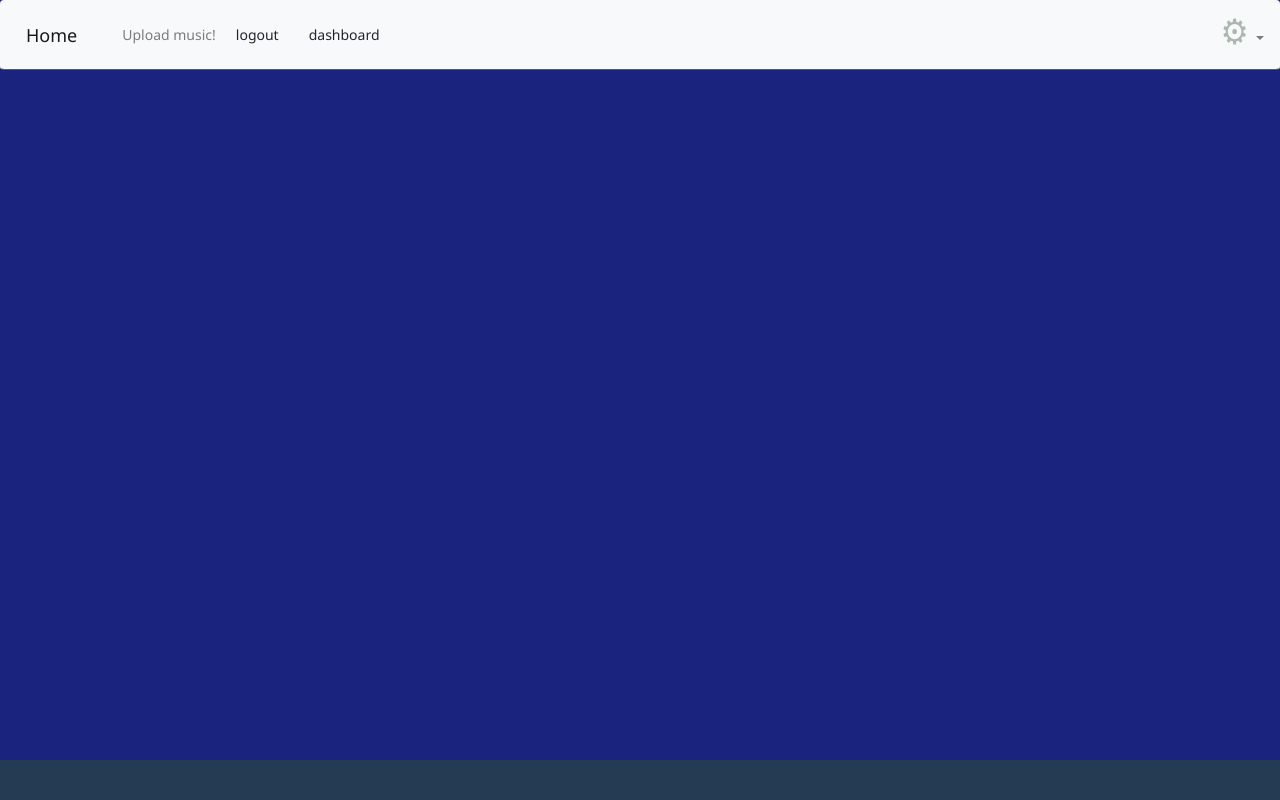
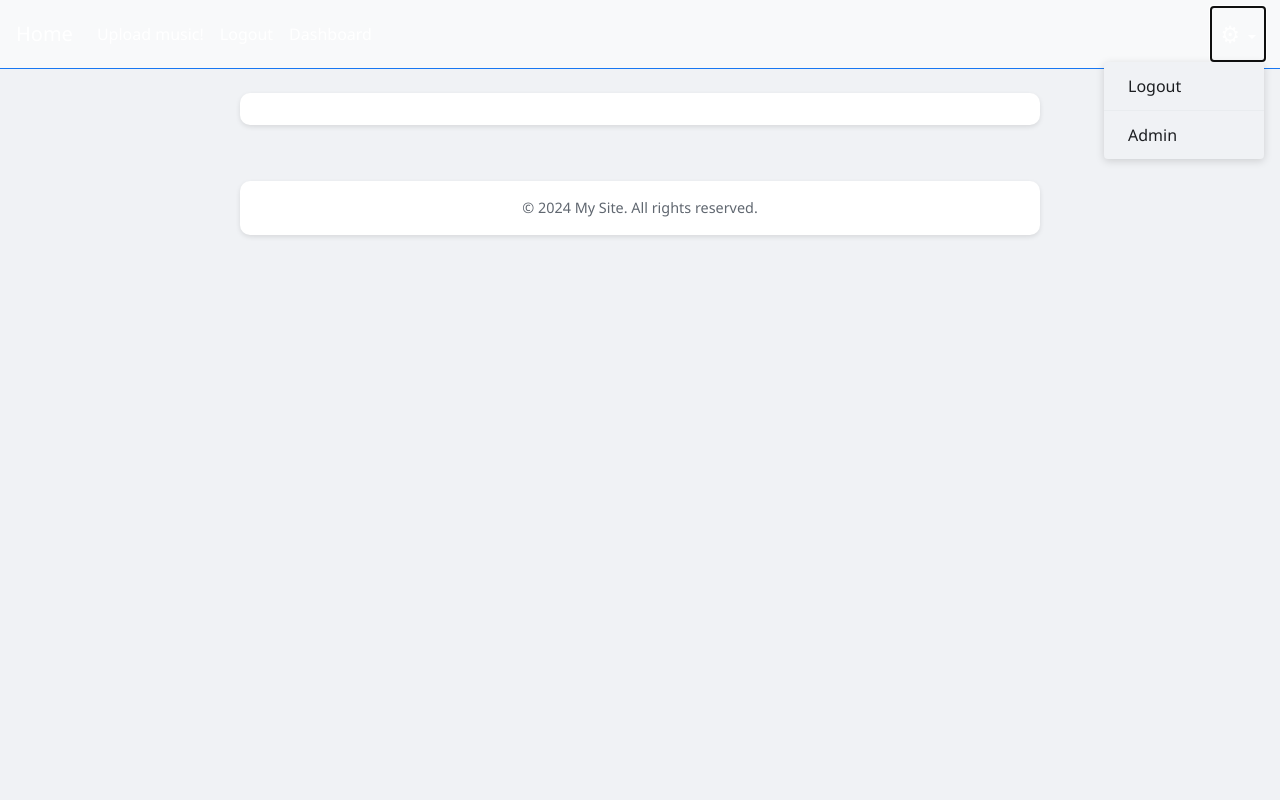
Before and after one commit to christophermccall/DrumCircle, a Flask app: page / in a window 1280 px wide, after a click that opens the changed part. Run offline with Flask 3, Linux system fonts and the light colour scheme; the visitor is signed in with stand-in values (Sample User, id 1); data that the repository does not hold is empty; some libraries are stand-ins or nearby versions.

Commit message:
revamped the css to make the entire app brighter. added functionality to the alerts to avoid having to refresh the page to be rid of them. deleted large background video file.

```diff
--- a/circle/static/style.css
+++ b/circle/static/style.css
@@ -1,147 +1,216 @@
+/* Global Styles */
 body, html {
     height: 100%;
     margin: 0;
     padding: 0;
     font-family: 'Segoe UI', Tahoma, Geneva, Verdana, sans-serif;
-    background-color: #071624; /* Dark blue background */
-    color: #fff; /* White text color */
+    background-color: #f0f2f5;
+    color: #1c1e21;
 }
 
-.page {
-    font-size: 16px; /* Increase font size for better readability */
-    margin: 0 auto;
-    padding: 3%;
+a {
+    text-decoration: none;
+    color: #1877f2;
 }
 
-.header {
-    overflow: hidden;
-    padding: 20px;
-    width: 100%;
-    background-color: #243B53; /* Dark blue background */
-    border-bottom: 1px solid #475C6D; /* Dark blue border */
+a:hover {
+    text-decoration: underline;
 }
 
+/* Navbar */
 .navbar {
-    width: 100%;
-    background-color: #243B53; /* Dark blue background */
-    border-bottom: 1px solid #475C6D; /* Dark blue border */
+    background-color: #1877f2;
+    border-bottom: 1px solid #1877f2;
 }
 
-.navbar-nav .nav-item .nav-link:hover {
-    color: #ACB8AD; /* Light gray text color on hover */
+.navbar-brand, .nav-link {
+    color: #fff !important;
+    font-weight: 500;
 }
 
-.navbar-nav .cog-icon::before {
-    content: "\2699";
-    list-style: none;
-    font-size: 35px;
-    color: #ACB8AD; /* Light gray cog icon color */
+.nav-link:hover {
+    color: #d8e3f8 !important;
 }
 
-.content {
-    margin-top: 20px;
+/* Dropdown Cog Icon */
+.cog-icon::before {
+    content: "\2699";
+    font-size: 1.5rem;
+    color: #fff;
+}
+
+.cog-icon:hover::before {
+    color: #d8e3f8;
+}
+
+/* Buttons */
+.btn {
+    background-color: #1877f2;
+    color: #fff;
+    border-radius: 6px;
+    padding: 10px 20px;
+    border: none;
+    transition: background-color 0.2s ease;
+}
+
+.btn:hover {
+    background-color: #155db8;
+}
+
+/* Form Inputs */
+.form-control {
+    border: none;
+    border-bottom: 1px solid #ddd;
+    border-radius: 0;
+    padding: 10px;
+    margin-bottom: 15px;
+    background-color: #f5f6f7;
+    box-shadow: none;
+}
+
+.form-control:focus {
+    border-bottom: 1px solid #1877f2;
+    outline: none;
+    background-color: #fff;
+}
+
+/* Footer */
+.footer {
+    background-color: #f0f2f5;
+    color: #606770;
+    padding: 1rem 0;
+    text-align: center;
+    font-size: 0.9rem;
+}
+
+/* Alert Messages */
+.alert-danger {
+    background-color: #f02849;
+    color: #fff;
+    padding: 10px 15px;
+    border-radius: 4px;
+}
+
+/* Container for Main Content */
+.container {
+    margin: 20px auto;
+    padding: 1rem;
+    background-color: #fff;
+    border-radius: 10px;
+    box-shadow: 0 2px 5px rgba(0, 0, 0, 0.1);
+    max-width: 800px;
+}
+
+/* Blog Post Styles */
+.blogpost {
+    background-color: #fff;
+    padding: 20px;
+    border-radius: 10px;
+    box-shadow: 0 2px 5px rgba(0, 0, 0, 0.1);
     margin-bottom: 20px;
 }
 
-.login {
-    width: 50%; /* Adjust width for better alignment */
-    float: right;
+.blogheader {
+    background-color: #f5f6f7;
+    padding: 10px;
+    color: #1c1e21;
     text-align: center;
+    font-weight: 500;
+    border-radius: 5px;
 }
 
-.loginbox, .signupbox {
-    text-align: center;
-    margin: 20px auto;
-    width: 80%;
-    max-width: 400px;
-    background-color: #475C6D; /* Dark blue background */
-    padding: 30px;
-    border-radius: 10px;
-    box-shadow: 0 0 20px rgba(0, 0, 0, 0.2); /* Add shadow for depth */
+/* Blog Input Box */
+.bloginputbox {
+    width: 100%;
+    padding: 15px;
+    background-color: #f5f6f7;
+    border: 1px solid #ddd;
+    border-radius: 8px;
+    color: #1c1e21;
+    resize: none;
+    overflow-y: auto;
+    margin-bottom: 10px;
 }
 
-.loginelement, .loginelement[type="submit"] {
-    width: calc(100% - 20px);
-    margin-bottom: 20px; /* Increase margin for better spacing */
-    padding: 15px; /* Increase padding for better appearance */
+/* Dropdown Menu */
+.dropdown-menu {
+    background-color: #f0f2f5;
     border: none;
-    border-radius: 5px;
-    outline: none;
-    background-color: #657B86; /* Dark gray background */
-    color: #fff; /* White text color */
+    box-shadow: 0 2px 8px rgba(0, 0, 0, 0.15);
 }
 
-.loginelement[type="submit"] {
-    cursor: pointer;
+.dropdown-item {
+    color: #1c1e21;
 }
 
-.loginelement[type="submit"]:hover {
-    background-color: #475C6D; /* Dark blue background on hover */
+.dropdown-item:hover {
+    background-color: #e4e6eb;
+    color: #1c1e21;
 }
 
-.logoutlink {
-    padding-left: 5px;
-    font-size: 14px; /* Increase font size for better readability */
+/* Landing Page Background Video */
+.hero-video {
+    position: relative;
+    width: 100%;
+    height: 100vh;
+    overflow: hidden;
+    margin: 0;
 }
 
-.errors {
-    border-bottom: 1px solid #657B86; /* Dark gray border */
-    margin-top: 30px; /* Increase margin for better spacing */
+#video-background {
+    position: absolute;
+    top: 50%;
+    left: 50%;
+    width: 100vw;
+    height: 100vh;
+    object-fit: cover;
+    transform: translate(-50%, -50%);
+    z-index: 1;
 }
 
-.error {
-    color: #d32f2f; /* Dark red error color */
-    font-weight: bold;
+/* Hero Text Overlay */
+.hero-text {
+    position: absolute;
+    top: 50%;
+    left: 50%;
+    transform: translate(-50%, -50%);
+    color: white;
+    text-align: center;
+    z-index: 1;
 }
 
-.footer {
-    background-color: #243B53; /* Dark blue background */
-    color: #ACB8AD; /* Light gray text color */
-    padding: 20px 0;
-    position: fixed;
-    bottom: 0;
-    width: 100%;
-    text-align: center;
-    max-height: 50%;
+.hero-text h1 {
+    font-size: 8vmin;
+    margin-bottom: 20px;
+    line-height: 1.2;
 }
 
-.blogpost {
-    color: #fff; /* White text color */
-    font-size: 18px;
-    background: #657B86; /* Dark gray background */
-    border-radius: 10px;
-    padding: 20px;
-    box-shadow: 0 0 20px rgba(0, 0, 0, 0.2); /* Add shadow for depth */
+.hero-text p {
+    font-size: 4vmin;
+    margin: 0;
 }
 
-.blogheader {
-    border-radius: 5px;
-    background: #475C6D; /* Dark blue background */
-    padding: 20px;
-    color: #fff; /* White text color */
-    text-align: center;
-    letter-spacing: 2px; /* Increase letter spacing for style */
+@media (max-width: 768px) {
+    .hero-text h1 {
+        font-size: 10vw;
+    }
+    .hero-text p {
+        font-size: 6vw;
+    }
 }
 
-.blog-link {
-    color: #ACB8AD; /* Light gray text color */
-    transition: transform .2s;
+/* Responsive Adjustments */
+@media (max-width: 768px) {
+    .navbar-nav .nav-item {
+        padding: 0.5rem;
+    }
+
+    .container {
+        width: 95%;
+        padding: 1rem;
+    }
+
+    .footer {
+        font-size: 0.8rem;
+    }
 }
-
-.blog-link:hover {
-    transform: scale(1.05); /* Increase scale on hover for interaction */
-}
-
-.blog-labal {
-    color: #ACB8AD; /* Light gray text color */
-}
-
-.bloginputbox {
-    width: 100%;
-    height: 150px; /* Adjust height for better appearance */
-    resize: none; /* Disable resizing */
-    overflow-y: auto;
-    border-radius: 10px;
-    color: #333; /* Dark gray text color */
-    padding: 20px; /* Increase padding for better appearance */
-}
--- a/circle/templates/base.html
+++ b/circle/templates/base.html
@@ -3,71 +3,72 @@
   <head>
     <!-- Required meta tags -->
     <meta charset="utf-8">
-    <meta name="viewport" content="width=device-width, initial-scale=1,
-shrink-to-fit=no">
+    <meta name="viewport" content="width=device-width, initial-scale=1, shrink-to-fit=no">
 
     <!-- Bootstrap CSS -->
-    <link rel="stylesheet"
-href="https://stackpath.bootstrapcdn.com/bootstrap/4.3.1/css/bootstrap.min.css"
-integrity="sha384-ggOyR0iXCbMQv3Xipma34MD+dH/1fQ784/j6cY/iJTQUOhcWr7x9JvoRxT2MZw1T"
-crossorigin="anonymous">
-      	<link rel="stylesheet" type="text/css" href="{{url_for('static', filename='bootstrap.min.css')}}">
-	<link rel="stylesheet" type="text/css" href="{{url_for('static', filename='style.css')}}">
+    <link rel="stylesheet" href="https://stackpath.bootstrapcdn.com/bootstrap/4.3.1/css/bootstrap.min.css"
+    integrity="sha384-ggOyR0iXCbMQv3Xipma34MD+dH/1fQ784/j6cY/iJTQUOhcWr7x9JvoRxT2MZw1T" crossorigin="anonymous">
 
+    <!-- Custom CSS -->
+    <link rel="stylesheet" href="{{ url_for('static', filename='style.css') }}">
     <style>
-        body {
-        background-color: #1a237e;
-        color: #ffe4f2;
-        margin: 0% 0% 10% 0%;
-       }
-        a {
-        text-decoration: none;
+        .flashed-message {
+            background-color: #f8d7da;
+            color: #721c24;
+            padding: 10px;
+            border: 1px solid #f5c6cb;
+            border-radius: 5px;
+            margin-bottom: 10px;
+            position: relative;
+            opacity: 1;
+            transition: opacity 0.5s ease-in-out;
         }
     </style>
+
+
+    <title>Drum Circle</title>
   </head>
+  <body>
 
-  <body>
+    <!--Navbar -->
     <nav class="navbar navbar-expand-lg navbar-light bg-light">
-
-    </a>
       <a class="navbar-brand" href="/">Home</a>
-        <button class="navbar-toggler" type="button" data-toggle="collapse"
-data-target="#navbarNav" aria-controls="navbarNav" aria-expanded="false"
-aria-label="Toggle navigation">
+      <button class="navbar-toggler" type="button" data-toggle="collapse" data-target="#navbarNav"
+              aria-controls="navbarNav" aria-expanded="false" aria-label="Toggle navigation">
         <span class="navbar-toggler-icon"></span>
       </button>
+
       <div class="collapse navbar-collapse" id="navbarNav">
         <ul class="navbar-nav">
           <li class="nav-item">
             <a class="nav-link" href="/upload">Upload music!</a>
           </li>
           {% if not current_user.is_authenticated %}
-                    <li><a class="dropdown-item" href="/login">Login</a></li>
+            <li class="nav-item">
+              <a class="nav-link" href="/login">Login</a>
+            </li>
           {% else %}
-                <li><a class="dropdown-item" href= "{{ url_for('auth.action_logout') }}">logout</a></li>
-                <li><a class="dropdown-item" href="/dashboard">dashboard</a></li>
+            <li class="nav-item">
+              <a class="nav-link" href="{{ url_for('auth.action_logout') }}">Logout</a>
+            </li>
+            <li class="nav-item">
+              <a class="nav-link" href="/dashboard">Dashboard</a>
+            </li>
           {% endif %}
         </ul>
-        </div>
-         <ul class="navbar-nav ms-auto mb-2 mb-lg-0">
+
+        <!-- Right side dropdown -->
+        <ul class="navbar-nav ml-auto">
           <li class="nav-item dropdown">
-        <a class="nav-link dropdown-toggle cog-icon" href="#" id="navbarDropdown" role="button" data-bs-toggle="dropdown" aria-expanded="false">
-         <!-- &#x2699;  -->
+            <a class="nav-link dropdown-toggle cog-icon" href="#" id="navbarDropdown" role="button"
+               data-toggle="dropdown" aria-expanded="false">
+              <!-- Cog icon for settings -->
             </a>
-        <ul class="dropdown-menu dropdown-menu-end" aria-labelledby="navbarDropdown">
+            <ul class="dropdown-menu dropdown-menu-right" aria-labelledby="navbarDropdown">
               {% if not current_user.is_authenticated %}
                 <li><a class="dropdown-item" href="/loginform">Login</a></li>
               {% else %}
                 <li><a class="dropdown-item" href="/action_logout">Logout</a></li>
-          {% endif %}
-          {% if not current_user.is_authenticated %}
-          <li><a class="dropdown-item" href="/loginform">Sign-up</a></li>
-          {% endif %}
-          {% if current_user.is_authenticated %}
-          <li><a class="dropdown-item" href="/settingsform">User-settings</a></li>
-          {% endif %}
-          {% if current_user.is_authenticated %}
-          <li><a class="dropdown-item" href="/messages">Direct messages</a></li>
               {% endif %}
               <li><hr class="dropdown-divider"></li>
               <li><a class="dropdown-item" href="#">Admin</a></li>
@@ -75,30 +76,47 @@
           </li>
         </ul>
       </div>
-    </nav> <br>
-    <div class="container">
-        {% for message in get_flashed_messages() %}
-            <div class="alert alert-danger">{{ message }}</div>
+    </nav>
+
+    <div class="container mt-4">
+      {% with messages = get_flashed_messages() %}
+    {% if messages %}
+        <div id="flash-container">
+            {% for message in messages %}
+                <div class="flashed-message">
+                    {{ message }}
+                    <input type="button" value="&#10006;" onclick="removeFlash(this)" style="float:right;">
+                </div>
             {% endfor %}
+        </div>
+    {% endif %}
+{% endwith %}
       {% block content %} {% endblock %}
     </div>
 
-    <div class="footer">
+    <!-- Footer -->
+    <footer class="footer">
+      <div class="container text-center">
+        <span>&copy; 2024 My Site. All rights reserved.</span>
       </div>
+    </footer>
 
-
-    <!-- Optional JavaScript -->
     <!-- jQuery first, then Popper.js, then Bootstrap JS -->
     <script src="https://code.jquery.com/jquery-3.3.1.slim.min.js"
             integrity="sha384-q8i/X+965DzO0rT7abK41JStQIAqVgRVzpbzo5smXKp4YfRvH+8abtTE1Pi6jizo"
             crossorigin="anonymous"></script>
-    <script
-src="https://cdnjs.cloudflare.com/ajax/libs/popper.js/1.14.7/umd/popper.min.js"
+    <script src="https://cdnjs.cloudflare.com/ajax/libs/popper.js/1.14.7/umd/popper.min.js"
             integrity="sha384-UO2eT0CpHqdSJQ6hJty5KVphtPhzWj9WO1clHTMGa3JDZwrnQq4sF86dIHNDz0W1"
             crossorigin="anonymous"></script>
-    <script
-src="https://stackpath.bootstrapcdn.com/bootstrap/4.3.1/js/bootstrap.min.js"
+    <script src="https://stackpath.bootstrapcdn.com/bootstrap/4.3.1/js/bootstrap.min.js"
             integrity="sha384-JjSmVgyd0p3pXB1rRibZUAYoIIy6OrQ6VrjIEaFf/nJGzIxFDsf4x0xIM+B07jRM"
             crossorigin="anonymous"></script>
+      <script>
+function removeFlash(button) {
+    // Remove the parent element (the div containing the message)
+    button.parentElement.remove();
+}
+</script>
+
   </body>
 </html>
```
Also changed, not shown: circle/templates/landing.html (+93 -63 lines), 4 other files. Lines whose indentation alone changed are shown as unchanged.
